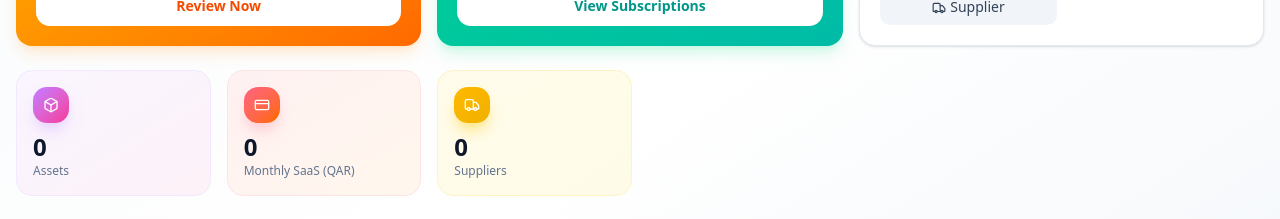
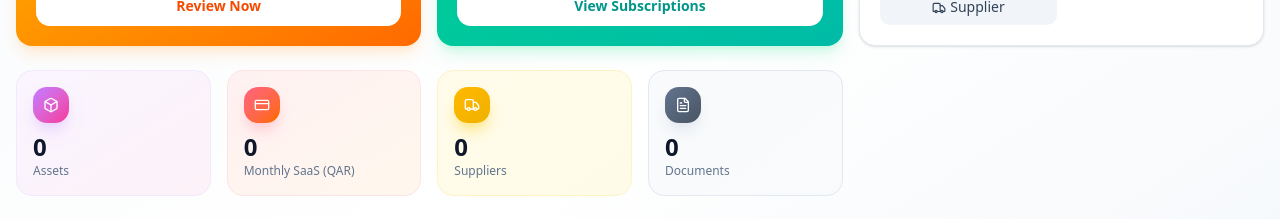
Before and after one commit to mohammedrameesp/smepp, a Next.js app: page /admin in a window 1280 px wide. Shown: the part 382-601 px from the top of the page. Built offline with nearby package versions, Linux system fonts and the light colour scheme; no server answers; sample sign-in values are in the browser's storage.

Commit message:
Add Company Documents stat to dashboard
🤖 Generated with [Claude Code](https://claude.com/claude-code)

Co-Authored-By: Claude Opus 4.5 <noreply@anthropic.com>

```diff
--- a/src/app/admin/page.tsx
+++ b/src/app/admin/page.tsx
@@ -24,6 +24,7 @@ import {
   Briefcase,
   ShoppingCart,
   CalendarOff,
+  FileText,
 } from 'lucide-react';
 
 export default async function AdminDashboard() {
@@ -71,6 +72,7 @@ export default async function AdminDashboard() {
       totalSuppliers,
       totalProjects,
       pendingPurchaseRequests,
+      totalCompanyDocuments,
       pendingLeaveCount,
       onLeaveTodayCount,
       pendingApprovals,
@@ -96,6 +98,8 @@ export default async function AdminDashboard() {
       prisma.project.count({ where: { tenantId, status: 'ACTIVE' } }),
       // Pending purchase requests count
       prisma.purchaseRequest.count({ where: { tenantId, status: 'PENDING' } }),
+      // Company documents count
+      prisma.companyDocument.count({ where: { tenantId } }),
       // Pending leave requests count
       prisma.leaveRequest.count({ where: { tenantId, status: 'PENDING' } }),
       // On leave today count
@@ -250,6 +254,7 @@ export default async function AdminDashboard() {
         suppliers: totalSuppliers,
         projects: totalProjects,
         pendingPurchaseRequests,
+        companyDocuments: totalCompanyDocuments,
         pendingLeave: pendingLeaveCount,
         onLeaveToday: onLeaveTodayCount,
         monthlySpend: monthlySubscriptionCost._sum.costPerCycle || 0,
@@ -538,6 +543,20 @@ export default async function AdminDashboard() {
             <p className="text-slate-500 text-xs">Pending PRs</p>
           </Link>
         )}
+
+        {/* Company Documents - always available */}
+        <Link
+          href="/admin/company-documents"
+          className="bg-gradient-to-br from-slate-50 to-gray-50 rounded-2xl p-4 border border-slate-200 hover:shadow-lg hover:shadow-slate-100/50 transition-all cursor-pointer group"
+        >
+          <div className="flex items-center mb-2">
+            <div className="w-9 h-9 bg-gradient-to-br from-slate-500 to-gray-600 rounded-xl flex items-center justify-center shadow-lg shadow-slate-200 group-hover:scale-110 transition-transform">
+              <FileText className="h-4 w-4 text-white" />
+            </div>
+          </div>
+          <p className="text-2xl font-bold text-slate-900">{dashboardData?.stats.companyDocuments || 0}</p>
+          <p className="text-slate-500 text-xs">Documents</p>
+        </Link>
       </div>
 
       {/* Two Column Layout */}
```
